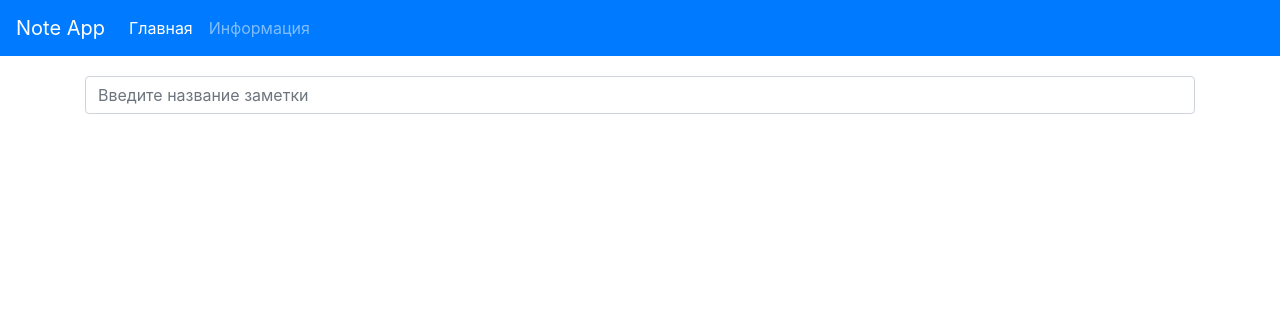
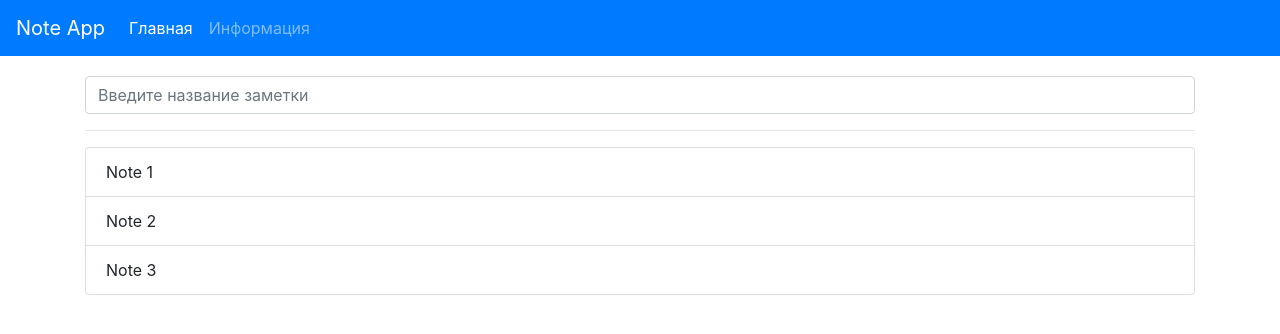
Before and after one commit to chernetskiy-ivan/notes-app_practice_React, a React (Create React App) app: page / in a window 1280 px wide. Shown: the top 334 px of the page. Built offline with nearby package versions, Linux system fonts and the light colour scheme.

Commit message:
Created Notes and test them

```diff
--- /dev/null
+++ b/src/Components/Notes.js
@@ -0,0 +1,14 @@
+import React from 'react'
+
+export const Notes = ({notes}) => {
+
+    return(
+        <ul className='list-group'>
+            {notes.map(note => (
+                <li
+                    className='list-group-item'
+                    key = {note.id}
+                >{note.title}</li>))}
+        </ul>
+    )
+}
--- a/src/pages/Home.js
+++ b/src/pages/Home.js
@@ -1,10 +1,17 @@
 import React,{Fragment} from 'react'
 import {Form} from '../Components/Form'
+import {Notes} from '../Components/Notes'
 
 export const Home = () => {
+    const notes = new Array(3).fill('').map( ( _, i) => ({id: i, title: `Note ${i +1}`}))
+
     return (
         <Fragment>
             <Form/>
+
+            <hr />
+
+            <Notes notes={notes}/>
         </Fragment>
     )
 }
```
